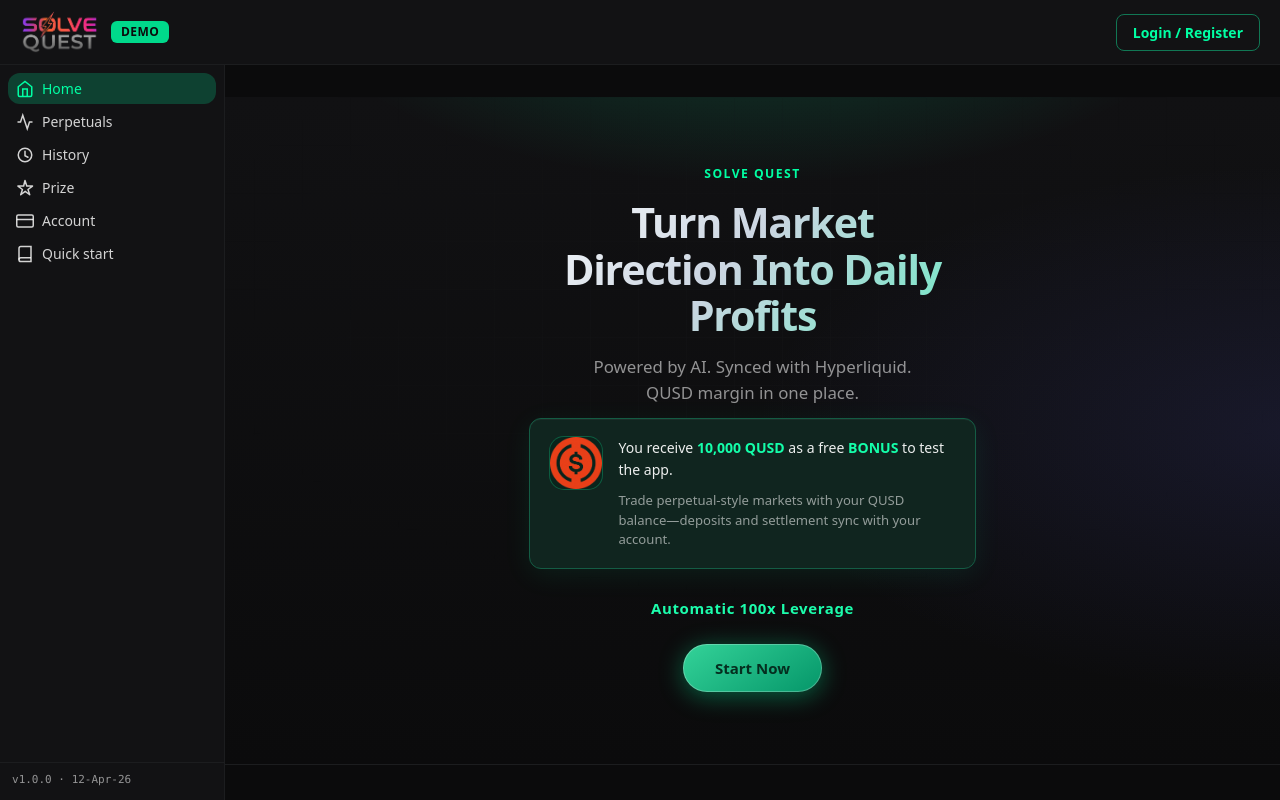
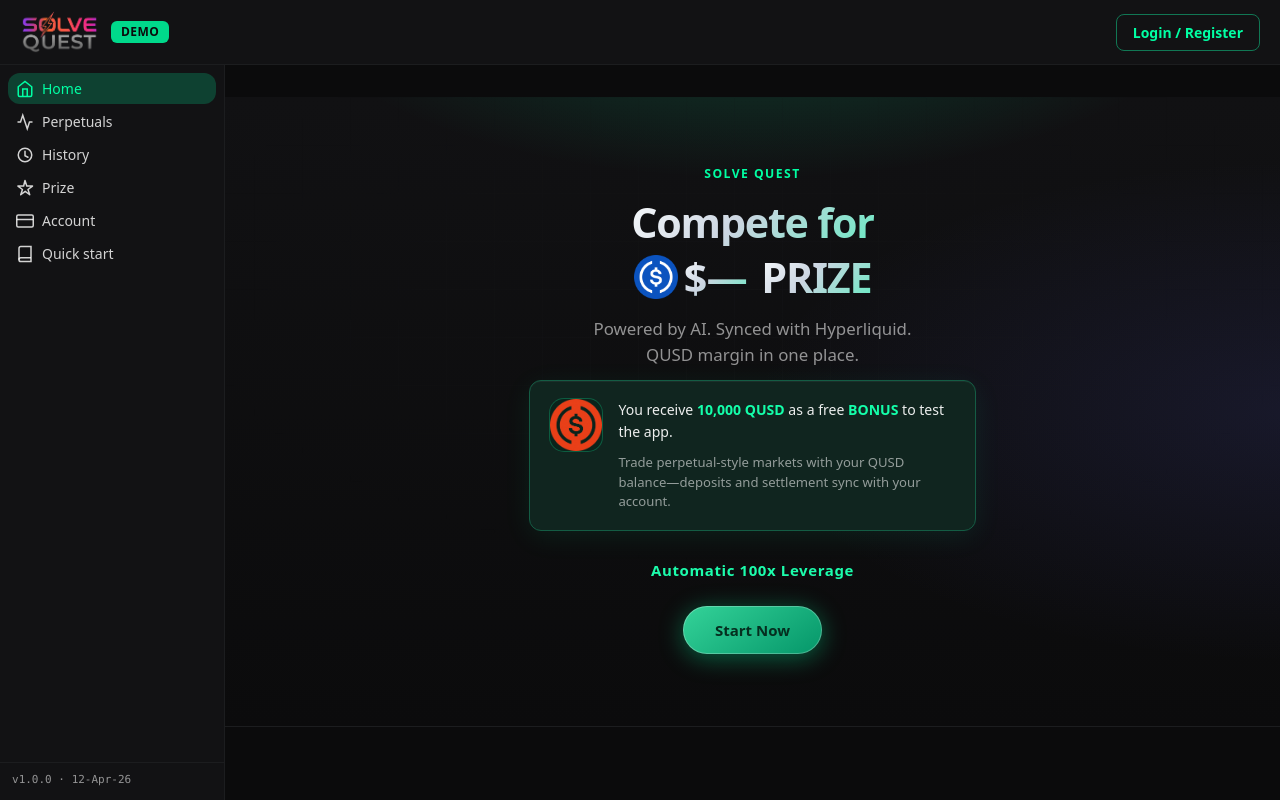
Before and after one commit to kekdios/solvequest, a React (Vite) app: page / in a window 1280 px wide. Built offline with nearby package versions, Linux system fonts and the light colour scheme; no server answers.

Commit message:
revise landing page

```diff
--- a/src/screens/LandingPage.tsx
+++ b/src/screens/LandingPage.tsx
@@ -1,3 +1,4 @@
+import { useEffect, useState } from "react";
 import "./landing.css";
 
 type Props = {
@@ -53,13 +54,56 @@ function IconSpark({ className }: { className?: string }) {
 }
 
 export default function LandingPage({ onStartNow }: Props) {
+  const [prizeAmount, setPrizeAmount] = useState<number | null | undefined>(undefined);
+
+  useEffect(() => {
+    let cancelled = false;
+    void fetch("/api/qusd/sell/config", { credentials: "same-origin" })
+      .then((r) => (r.ok ? r.json() : null))
+      .then((j: { prize_amount?: number } | null) => {
+        if (cancelled || !j) return;
+        const n = j.prize_amount;
+        setPrizeAmount(typeof n === "number" && Number.isFinite(n) ? n : null);
+      })
+      .catch(() => {
+        if (!cancelled) setPrizeAmount(null);
+      });
+    return () => {
+      cancelled = true;
+    };
+  }, []);
+
+  const usdPart =
+    prizeAmount === undefined
+      ? "…"
+      : prizeAmount === null
+        ? "—"
+        : prizeAmount.toLocaleString(undefined, { maximumFractionDigits: 2 });
+
   return (
     <div className="lp">
       <section className="lp-hero" aria-labelledby="lp-hero-heading">
         <div className="lp-hero-inner">
           <p className="lp-eyebrow">Solve Quest</p>
-          <h1 id="lp-hero-heading" className="lp-title">
-            Turn Market Direction Into Daily Profits
+          <h1 id="lp-hero-heading" className="lp-title lp-title--prize-hero">
+            <span className="lp-title-shine">Compete for</span>{" "}
+            <span
+              className="lp-title-prize-amount"
+              aria-label={
+                typeof prizeAmount === "number" ? `Prize pool about ${prizeAmount} USDC` : undefined
+              }
+            >
+              <img
+                src="/prize-usdc.png"
+                alt=""
+                className="lp-title-usdc-icon"
+                width={44}
+                height={44}
+                decoding="async"
+              />
+              <span className="lp-title-shine lp-title-usd">${usdPart}</span>
+            </span>{" "}
+            <span className="lp-title-shine">PRIZE</span>
           </h1>
           <p className="lp-sub">Powered by AI. Synced with Hyperliquid. QUSD margin in one place.</p>
           <div className="lp-qusd-ribbon">
--- a/src/screens/landing.css
+++ b/src/screens/landing.css
@@ -64,6 +64,47 @@
   -webkit-background-clip: text;
   background-clip: text;
   color: transparent;
+}
+
+.lp-title--prize-hero {
+  display: flex;
+  flex-wrap: wrap;
+  align-items: center;
+  justify-content: center;
+  gap: 0.2em 0.35em;
+  max-width: min(100%, 22rem);
+  width: 100%;
+  background: none;
+  -webkit-background-clip: unset;
+  background-clip: unset;
+  color: inherit;
+}
+
+.lp-title-shine {
+  background: linear-gradient(135deg, #f8fafc 0%, #cbd5e1 45%, var(--accent) 160%);
+  -webkit-background-clip: text;
+  background-clip: text;
+  color: transparent;
+}
+
+.lp-title-prize-amount {
+  display: inline-flex;
+  align-items: center;
+  gap: 6px;
+  flex-shrink: 0;
+}
+
+.lp-title-usdc-icon {
+  width: clamp(36px, 8vw, 44px);
+  height: clamp(36px, 8vw, 44px);
+  object-fit: contain;
+  flex-shrink: 0;
+  vertical-align: middle;
+}
+
+.lp-title-usd {
+  font-variant-numeric: tabular-nums;
+  letter-spacing: -0.02em;
 }
 
 .lp-sub {
```
